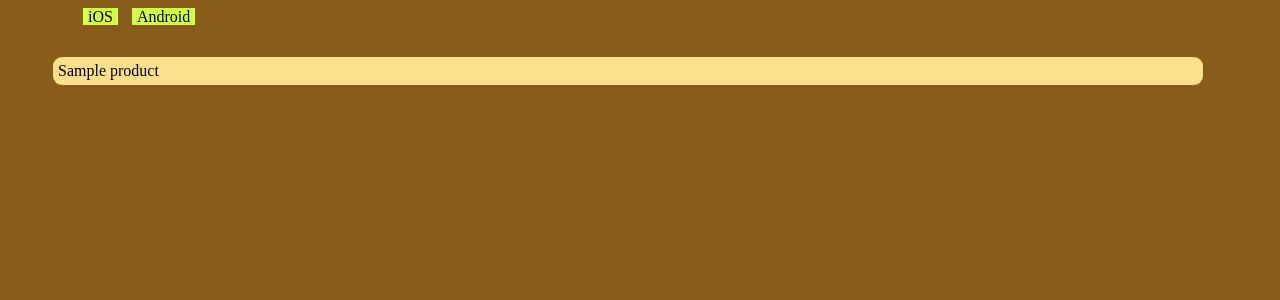
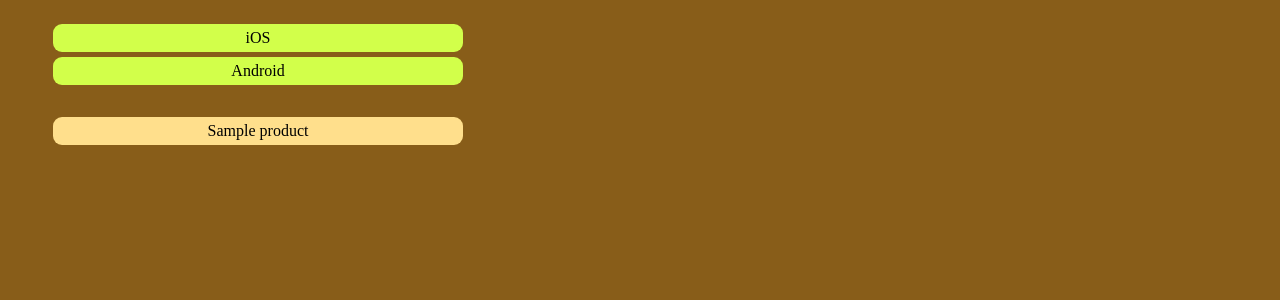
Before and after one commit to ridecharge/spout, a Django app: page / in a window 1280 px wide. Shown: the top 300 px of the page. Run offline with Django 3.2, Linux system fonts and the light colour scheme; tables that the repository leaves empty hold one stand-in row (values such as "Sample post"); parts of the project's set-up code (start-up, migrations or seed data) failed here and were passed over; some web fonts are replaced.

Commit message:
Added ability to filter by device type and improved look.

```diff
--- a/Spout/forms.py
+++ b/Spout/forms.py
@@ -7,4 +7,5 @@ class UploadBuildForm(forms.Form):
     note = forms.CharField(max_length=255)
     ipa_file = forms.FileField()
     dsym_file = forms.FileField(required=False)
+    file_type = forms.ChoiceField(models.APP_TYPE_CHOICES)
     product = forms.ModelChoiceField(models.Product.objects.all())
--- a/Spout/models.py
+++ b/Spout/models.py
@@ -6,12 +6,11 @@ from os import remove
 
 import utils
 
+APP_TYPE_CHOICES = (("ANDROID", "Android"),
+                    ("IOS", "iOS"),
+                    ("BLACKBERRY", "BlackBerry"))
 
 class App(models.Model):
-
-    APP_TYPE_CHOICES = (("ANDROID", "Android"),
-                    ("IOS", "iOS"),
-                    ("BLACKBERRY", "BlackBerry"))
 
     def __unicode__(self):
         return "%s - %s" % (self.name, self.version)
--- a/Spout/static/templates/base_appstore.html
+++ b/Spout/static/templates/base_appstore.html
@@ -10,25 +10,64 @@
 
             $(document).ready(function() {
 
+
+                    var selectedDeviceType;
+                    var selectedProduct;
+
+                    $(".product-type").click(function() {
+
+                        $.each($(".product-type"), function(key, elm) {
+                            $(elm).removeClass("product-type-selected");
+                        });
+
+                        $(this).addClass("product-type-selected");
+                        selectedDeviceType = $(this).text();
+                        updateAppList();
+                    });
+
                     $(".product-name").click(function() {
 
                         $.each($(".product-name"), function(key, elm) {
                             console.log(elm);
-                            $(elm).css("border", "none");
+                            $(elm).removeClass("product-name-selected");
                         });
 
-                        $(this).css("border", "1px solid black");
+                        $(this).addClass("product-name-selected");
 
-                        var productName = this.innerHTML;
+                        console.log($(this).text());
+                        selectedProduct = $(this).text();
+                        updateAppList();
+                    });
+
+                    function updateAppList() {
+
                         $(".tag").remove();
-                        $.getJSON("/tags/filter?product=" + this.innerHTML, '', function(data) {
+                        var jsonPath = "/tags/filter?";
+                        if(selectedProduct != undefined) {
+                            jsonPath = jsonPath + "product=" + selectedProduct;
+                        }
+                        if (selectedDeviceType != undefined) {
+                            jsonPath = jsonPath + "&device_type=" + selectedDeviceType;
+                        }
+                        console.log(jsonPath);
+                        $.getJSON(jsonPath, '', function(data) {
                             $.each(data['tags'], function(key, value) {
                                 var $tagRow;
                                 $tagRow = $(".tag-template").clone(true);
                                 $tagRow.removeClass("tag-template").addClass("tag");
                                 $tagRow.removeAttr("style");
                                 $tagRow.find(".tag-title").text(value);
-                                $.getJSON("/apps/filter?tag=" + value + "&product=" + productName + "&latest", '', function(data) {
+
+                                var appFilterPath = "/apps/filter?latest&tag=" + value;
+
+                                if (selectedProduct != undefined) {
+                                    appFilterPath = appFilterPath + "&product=" + selectedProduct;
+                                }
+                                if (selectedDeviceType != undefined) {
+                                    appFilterPath = appFilterPath + "&device_type=" + selectedDeviceType;
+                                }
+
+                                $.getJSON(appFilterPath, '', function(data) {
                                     console.log(data);
                                     var app = data['apps'];
                                     $tagRow.find("#app-itms-url").attr("href", itmsUrlGenerator(app['uuid']));
@@ -47,7 +86,7 @@
 
                                 });
                             });
-                        });
+                        }
                     });
 
         function itmsUrlGenerator(appUUID) {
@@ -73,25 +112,39 @@
             }
 
             .product-types {
-                margin: 0px;
+                padding: 0px 5px;
+            }
+
+            .product-type-li {
+                display: inline;
             }
 
             .product-type {
-                display: inline;
+                max-width: 400px;
+                text-align: center;
                 background-color: #D2FF4A;
                 margin: 5px;
+                padding: 5px;
+                -webkit-border-radius: 9px;
+                clear: left;
+            }
+
+            .product-type-selected {
+                font-weight: bold;
+                border: 2px solid black;
+            }
+
+            .product-names {
                 padding: 0px 5px;
             }
 
-            .product-names {
-                padding: 5px;
-            }
-
             .product-name-li {
-                display: inline;
+                display: block;
             }
 
             .product-name {
+                max-width: 400px;
+                text-align: center;
                 background-color:#FFDF8C;
                 margin: 5px;
                 padding: 5px;
@@ -99,8 +152,11 @@
                 clear: left;
             }
 
-            .product-names {
+            .product-name-selected {
+                font-weight: bold;
+                border: 2px solid black;
             }
+
             .tag {
                 background-color: #F1A42C;
                 display: inline-block;
@@ -199,8 +255,8 @@
             <div class="span12">
                 <div class="row-fluid product-types">
                     <ul class="product-types">
-                        <li class="product-type">iOS</li>
-                        <li class="product-type">Android</li>
+                        <li class="product-type-li"><p class="product-type">iOS</p></li>
+                        <li class="product-type-li"><p class="product-type">Android</p></li>
                     </ul>
                 </div>
                 <div class="row-fluid product-names">
--- a/Spout/views.py
+++ b/Spout/views.py
@@ -144,7 +144,7 @@ def filtered_apps(request):
     return_many = True
 
     if 'device_type' in request_keys:
-        apps = apps.filter(device_type=request.GET['device_type'])
+        apps = apps.filter(device_type=request.GET['device_type'].upper())
 
     if 'product' in request_keys:
         product = Product.objects.get(name=request.GET['product'])
@@ -184,24 +184,33 @@ def filtered_tags(request):
     tags = Tag.objects
 
     if 'product' in request_keys:
+        tags = tags.filter(apps__product__name=request.GET['product'])
+    if 'device_type' in request_keys:
+        tags = tags.filter(apps__device_type=request.GET['device_type'].upper())
 
-        products_apps = App.objects.filter(product__name=request.GET['product'])
-        tagset_pk = set()
-
-        tagset = [dict({'tag': t.name, 'date': t.apps.filter(product__name=request.GET['product']).latest("creation_date").creation_date}) for t in Tag.objects.all() if t.apps.count()]
-        tagset.sort(key=lambda(d): d['date'], reverse=True)
-
-        tags = [tag['tag'] for tag in tagset]
+    def filter_t(t):
+        apps = t.apps.all()
+        if 'product' in request_keys:
+            apps = apps.filter(product__name=request.GET['product'])
+        if 'device_type' in request_keys:
+            apps = apps.filter(device_type=request.GET['device_type'].upper())
+        return apps
 
 
-        tag_dict = dict({ 'tags':
-                    tags })
+    tagset = [dict({'tag': t.name, 'date': filter_t(t).latest("creation_date").creation_date}) for t in tags.all().distinct() if filter_t(t).count()]
+    tagset.sort(key=lambda(d): d['date'], reverse=True)
 
-        print len(tags)
+    print tagset
 
-        json_string = json.dumps(tag_dict)
 
-        return HttpResponse(content=json_string, mimetype="application/json")
+    tags = [tag['tag'] for tag in tagset]
+
+    tag_dict = dict({ 'tags':
+                tags })
+
+    json_string = json.dumps(tag_dict)
+
+    return HttpResponse(content=json_string, mimetype="application/json")
 
 def apps(request):
 
```
